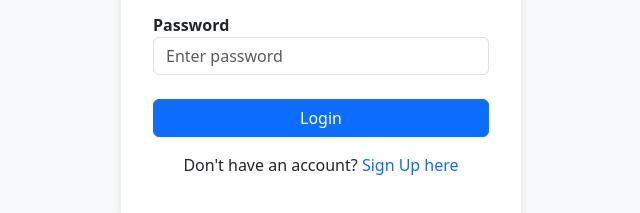
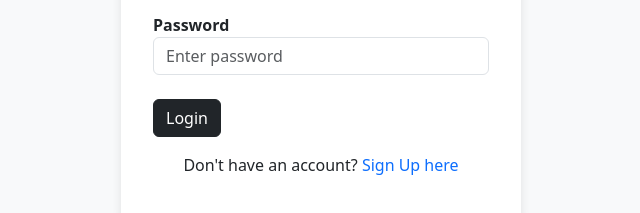
Before and after one commit to azamagr/J_dot, a plain HTML site: page login.html in a window 1280 px wide. Shown: the part 367-580 px from the top of the page, without its empty margins (319-959 px from the left). Drawn offline with nearby package versions, Linux system fonts and the light colour scheme.

Commit message:
Update login.html

```diff
--- a/login.html
+++ b/login.html
@@ -49,7 +49,7 @@
                 <label for="password">Password</label>
                 <input type="password" class="form-control" id="password" placeholder="Enter password" required>
             </div>
-            <button type="button" class="btn btn-primary" onclick="window.location.href='JJmy.html'">Login</button>
+            <button type="button" class="btn btn-dark" onclick="window.location.href='JJmy.html'">Login</button>
         </form>
         <p class="text-center mt-3">Don't have an account? <a href="signup.html">Sign Up here</a></p>
     </div>
```
